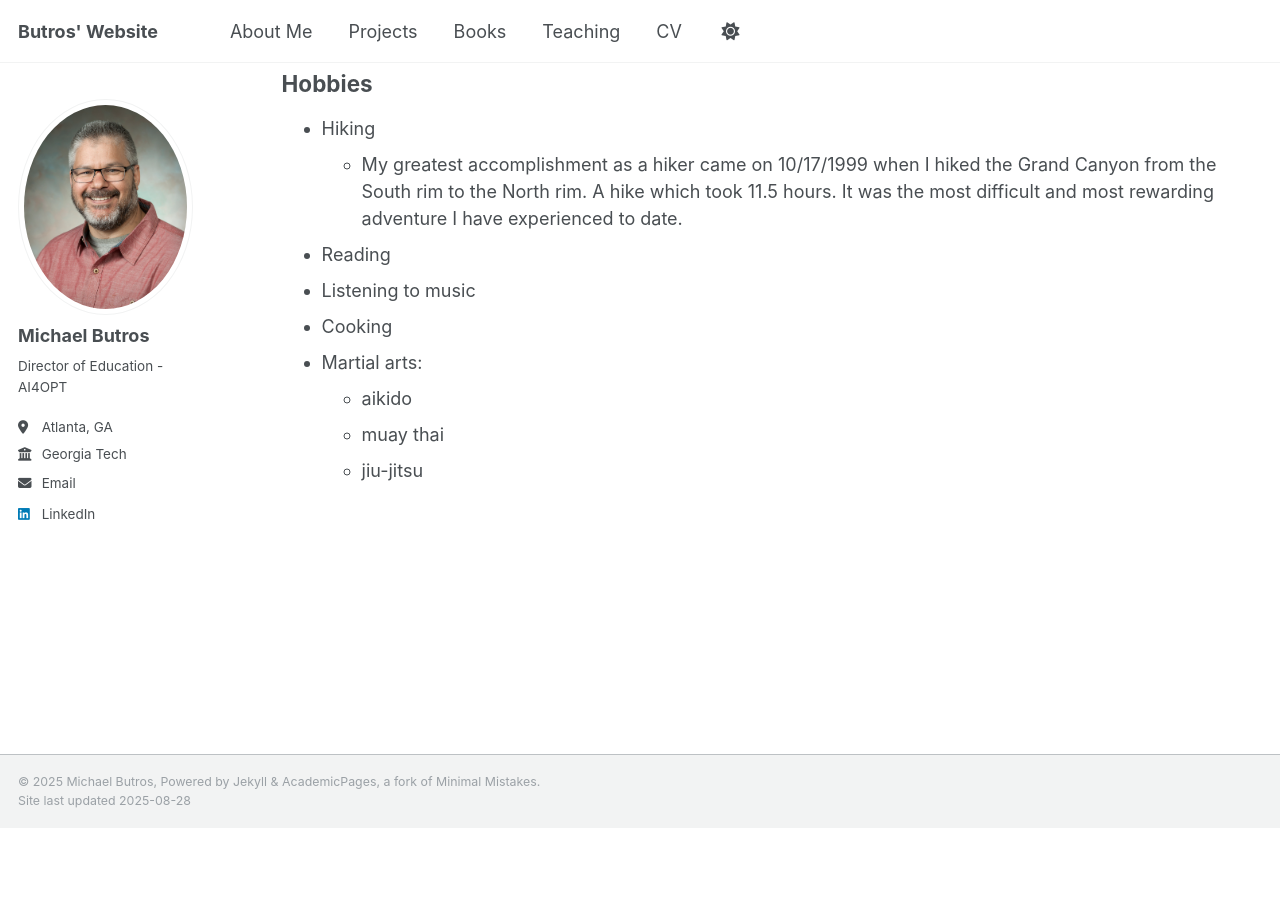
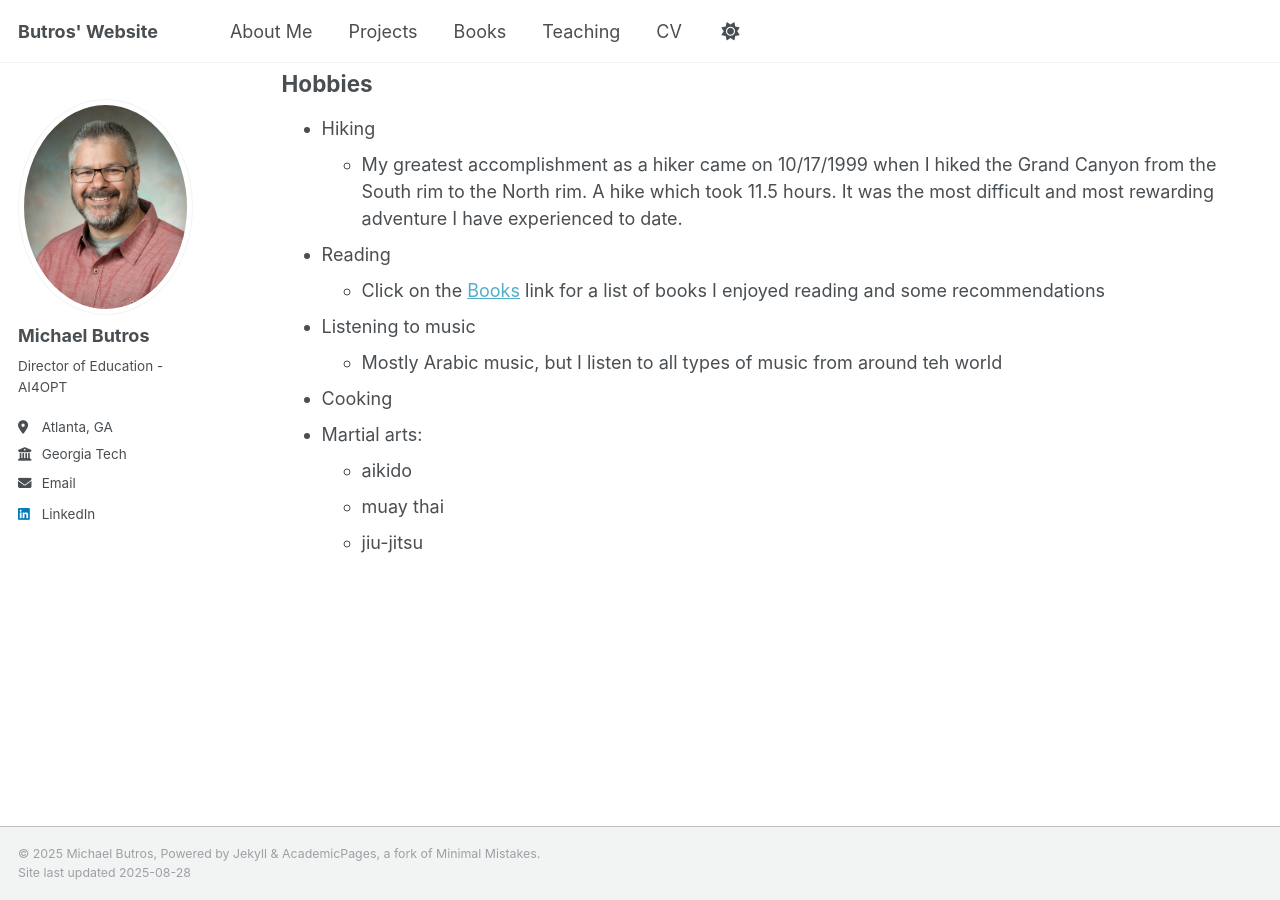
Before and after one commit to MButros/MButros.github.io, a Jekyll site: the page built from _pages/about me.md, in a window 1280 px wide and 900 px high, scrolled down 1299 px. Built offline with Jekyll 4.4.1, drawn with Linux system fonts in a browser that asks for light colours; before the commit the page ends 2127 px from its top, so only the background shows below that.

Commit message:
Update about me.md

```diff
--- a/_pages/about me.md
+++ b/_pages/about me.md
@@ -33,7 +33,9 @@ In the summer of 2022, I began a Faculty Training Program (FTP) at the Artificia
 * Hiking
   * My greatest accomplishment as a hiker came on 10/17/1999 when I hiked the Grand Canyon from the South rim to the North rim.  A       hike which took 11.5 hours.  It was the most difficult and most rewarding adventure I have experienced to date.
 * Reading
+  * Click on the [Books](https://mbutros.github.io/books/) link for a list of books I enjoyed reading and some recommendations
 * Listening to music
+  * Mostly Arabic music, but I listen to all types of music from around teh world
 * Cooking
 * Martial arts:
   * aikido
```
